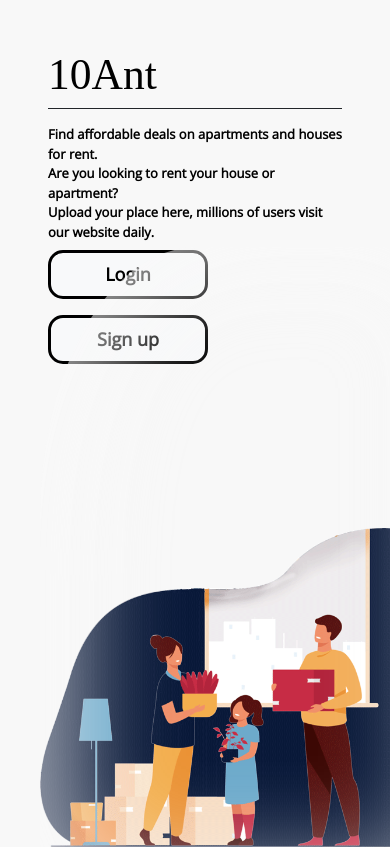
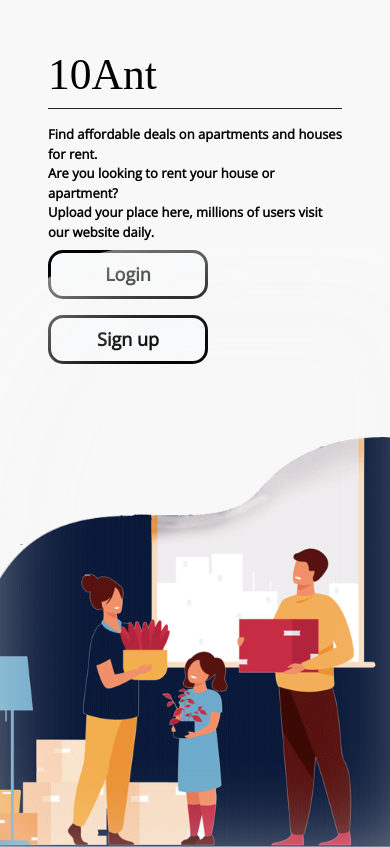
Before and after one commit to Berabjesus/10ant---House-rental-app-frontend, a React (Create React App) app: page / in a window 390 px wide. Built offline with nearby package versions, Linux system fonts and the light colour scheme; a web font is replaced by a local one.

Commit message:
add popper core dependacy

```diff
--- a/package.json
+++ b/package.json
@@ -7,6 +7,7 @@
     "@fortawesome/free-regular-svg-icons": "^5.15.2",
     "@fortawesome/free-solid-svg-icons": "^5.15.2",
     "@fortawesome/react-fontawesome": "^0.1.14",
+    "@popperjs/core": "^2.10.1",
     "@testing-library/jest-dom": "^5.11.4",
     "@testing-library/react": "^11.1.0",
     "@testing-library/user-event": "^12.1.10",
@@ -15,13 +16,13 @@
     "popper.js": "^1.16.1",
     "react": "^17.0.2",
     "react-dom": "^17.0.2",
+    "react-redux": "^7.2.2",
     "react-router-dom": "^5.3.0",
+    "react-scripts": "4.0.3",
     "react-spinners-kit": "^1.9.1",
     "redux": "^4.0.5",
-    "react-redux": "^7.2.2",
     "redux-devtools-extension": "^2.13.8",
     "redux-thunk": "^2.3.0",
-    "react-scripts": "4.0.3",
     "web-vitals": "^1.0.1"
   },
   "scripts": {
--- /dev/null
+++ b/src/components/common/dotBox.js
@@ -0,0 +1,16 @@
+import styles from './style.module.css'
+
+const DotBox = ({direction}) => {
+  let directionStyle;
+  if (direction == 'left') {
+    directionStyle = styles.box_left
+  } else {
+    directionStyle = styles.box_right
+  }
+  return (
+    <div className={`${styles.dot_box} ${directionStyle}`} >
+    </div>
+  )
+}
+
+export default DotBox;
--- a/src/components/common/style.module.css
+++ b/src/components/common/style.module.css
@@ -3,3 +3,33 @@
   top: 20px;
   left: 20px;
 }
+
+.dot_box {
+  position: fixed;
+  z-index: 1;
+  width: 400px;
+  height: 100%;
+  background: linear-gradient(90deg, #f8f8f8 21px, transparent 1%) center, linear-gradient(#f8f8f8 21px, transparent 1%) center, #000000;
+  background-size: 23px 23px;
+}
+
+.box_left {
+  left: 0;
+  bottom: 0;
+
+}
+
+.box_right {
+  right: 0;
+  top: 0;
+}
+
+@media screen and (max-width: 768px) {
+  .box_left,
+  .box_right {
+    top: unset;
+    bottom: 0;
+    width: 100%;
+    height: 300px;
+  }
+}
--- a/src/containers/home/home.js
+++ b/src/containers/home/home.js
@@ -1,12 +1,14 @@
 import Buttons from '../../components/home/buttons'
+import DotBox from '../../components/common/dotBox'
 import {FixedLogo} from '../../components/common/logo'
 import styles from './home.module.css';
 
 const home = () => {
   return (
-    <section className={`vh-100 pt-xl-5 ps-md-5 fade_in ${styles.section}`}>
+    <section className={`vh-100 pt-xl-5 ps-md-5 fade_in  ${styles.section}`}>
+      <DotBox direction= 'right'/>
       <figure className={`mb-0 ${styles.figure}`}></figure>
-      <div className='d-flex flex-column px-5 pt-5 col-12 col-md-6'>
+      <div className=' d-flex flex-column px-5 pt-5 col-12 col-md-6 z_index_max'>
         <FixedLogo />
         <div className={`font_os text-black fw-bolder pt-2 ${styles.description}`}>
           <p >Find affordable deals on apartments and houses for rent. </p>
--- a/src/containers/home/home.module.css
+++ b/src/containers/home/home.module.css
@@ -1,7 +1,5 @@
-
 
 .section {
-  color: #FBFCEB;
   position: relative;
   background-color: #F8F8F8;
 }
@@ -41,7 +39,7 @@
 
 @media screen and (max-width: 768px) {
   .figure {
-    max-width: 350px;
+    max-width: 450px;
   }
 
   .logo {
```
Also changed, not shown: 1 other file (tests, documents, lock files or other folders).
